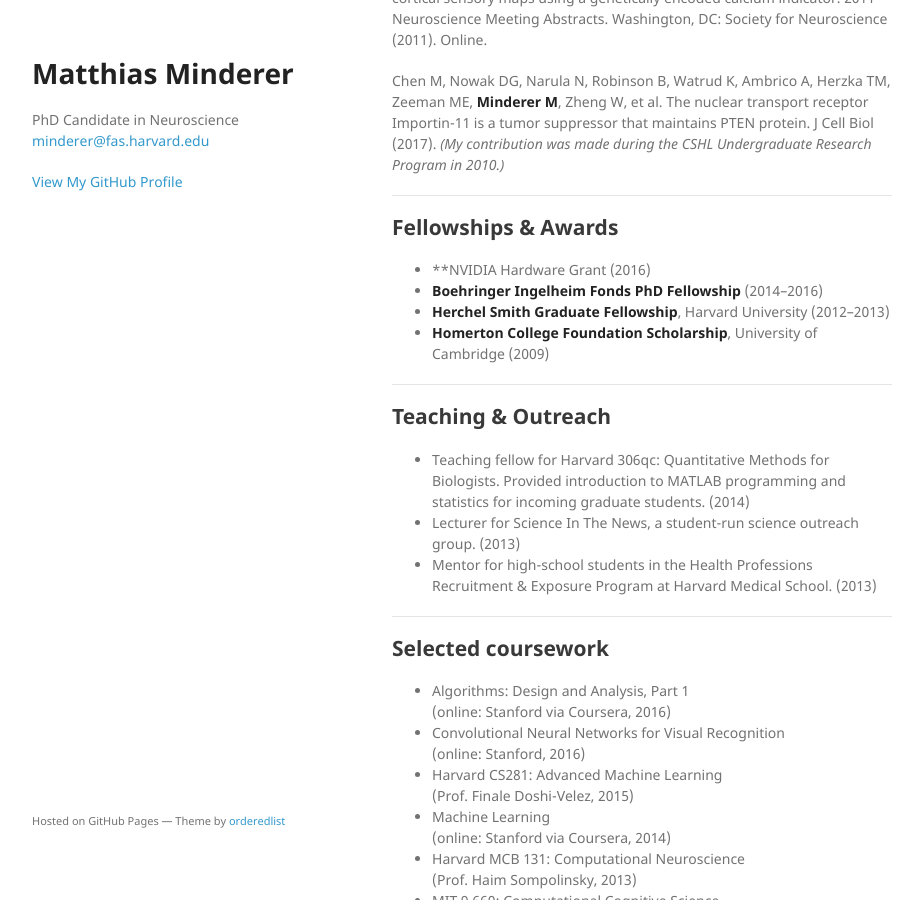
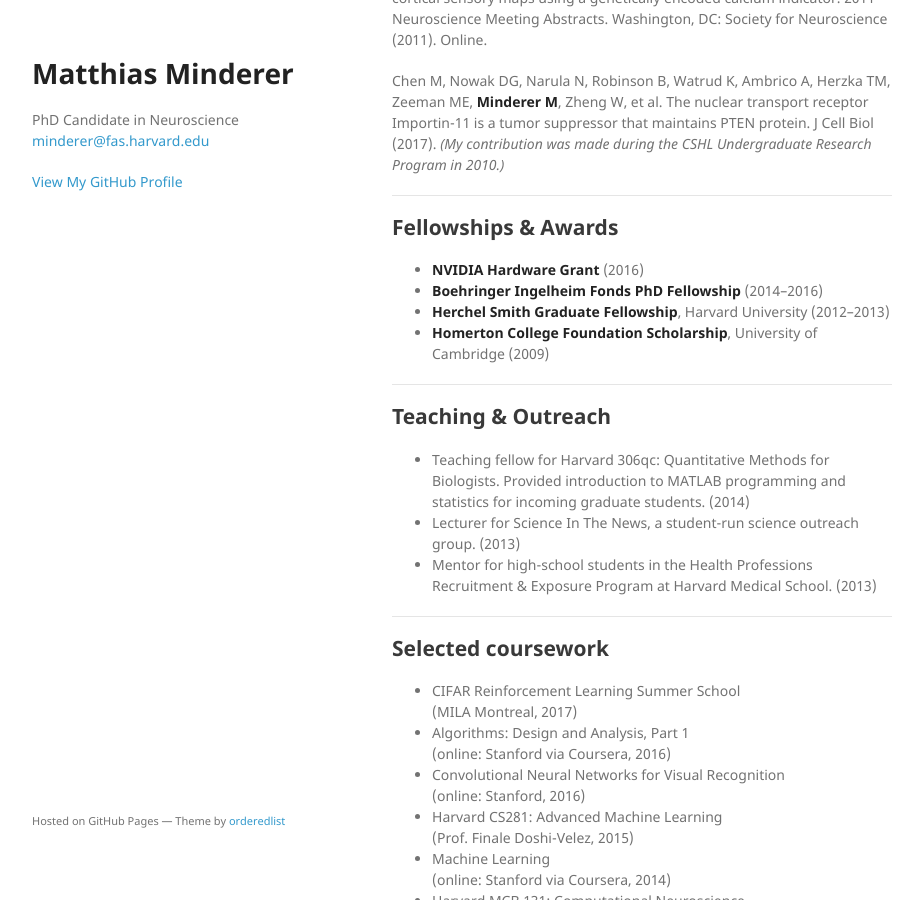
Before and after one commit to mjlm/mjlm.github.io, a Jekyll site: the page built from index.md, in a window 1280 px wide and 900 px high, scrolled down 1512 px. Shown: the whole window, without its empty margins (178-1101 px from the left). Built offline with Jekyll 4.4.1, drawn with Linux system fonts in a browser that asks for light colours; our own code applies the rules of GitHub Pages for plain Markdown files.

Commit message:
Add RLSS

```diff
--- a/index.md
+++ b/index.md
@@ -60,7 +60,7 @@
 * * *
 
 ## Fellowships & Awards
-*   **NVIDIA Hardware Grant (2016)<br>
+*   **NVIDIA Hardware Grant** (2016)<br>
 *   **Boehringer Ingelheim Fonds PhD Fellowship** (2014--2016)<br>
 *   **Herchel Smith Graduate Fellowship**, Harvard University (2012--2013)<br>
 *   **Homerton College Foundation Scholarship**, University of Cambridge (2009)
@@ -77,6 +77,7 @@
 
 ## Selected coursework
 
+* 	CIFAR Reinforcement Learning Summer School<br>(MILA Montreal, 2017)
 *   Algorithms: Design and Analysis, Part 1<br>(online: Stanford via Coursera, 2016)
 *   Convolutional Neural Networks for Visual Recognition<br>(online: Stanford, 2016)
 *   Harvard CS281: Advanced Machine Learning<br>(Prof. Finale Doshi-Velez, 2015)
```
